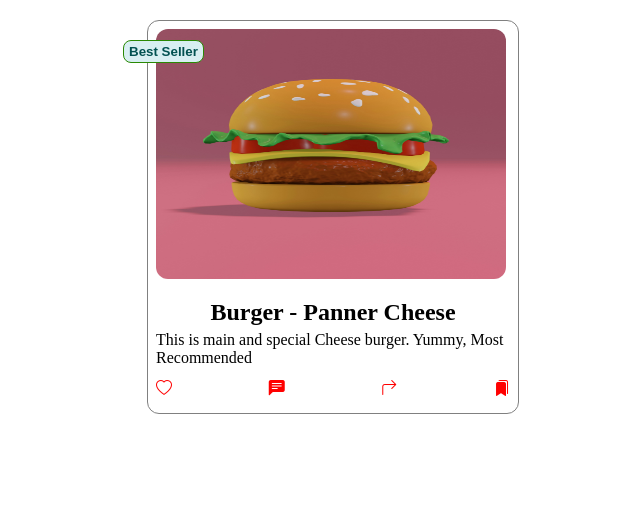
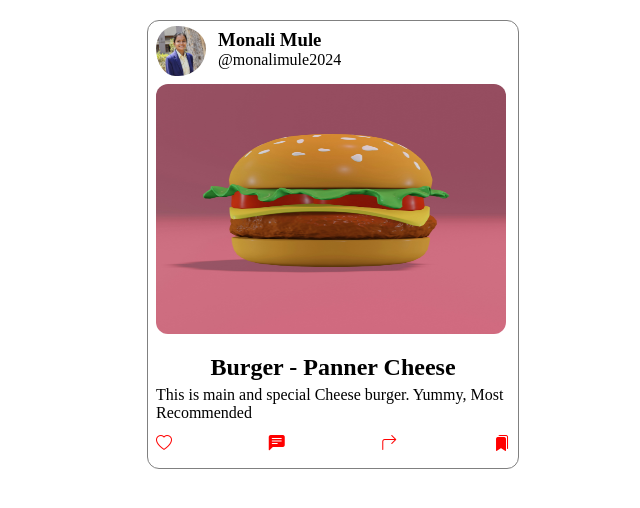
Before and after one commit to monalimule/menus-item, a plain HTML site: page index.html in a window 1280 px wide. Shown: the whole page, without its empty margins (307-947 px from the left). Drawn offline with nearby package versions, Linux system fonts and the light colour scheme.

Commit message:
PSA-3456: Developed user info section
PSA-3456: Developed user info section

```diff
--- a/index.html
+++ b/index.html
@@ -8,9 +8,18 @@
 </head>
 <body>
     <div class="main-division">
+        <section id="user-info">
+          <img src="assets/developer2.jpeg" alt="Developers Photo">
+          <section id="user-name">
+            <h3>Monali Mule</h3>
+            <p>@monalimule2024</p>
+          </section>
+
+
+        </section>
         <section id="item-photo">
             <img src="assets/burger-paneer.jpg" alt="">
-            <button type="button" id="best-seller">Best Seller</button>
+            <!-- <button type="button" id="best-seller">Best Seller</button> -->
         </section>
         <section id="item-desc">
             <h2>Burger - Panner Cheese</h2>
--- a/style.css
+++ b/style.css
@@ -9,6 +9,26 @@
   border-radius: 12px;
   margin: 20px auto;
 }
+#user-info{
+    display: flex;
+    align-items: center;
+    gap: 12px;
+}
+#user-info img{
+    width: 50px;
+    height: 50px;
+    border-radius: 100px;
+    padding-left: 8px;
+    padding-top: 5px;
+}
+#user-name h3{
+    margin: 0px;
+
+}
+#user-name p{
+    margin: 0px;
+}
+
 #item-photo img {
   width: 350px;
   height: 250px;
```
Also changed, not shown: assets/developer2.jpeg (added).
